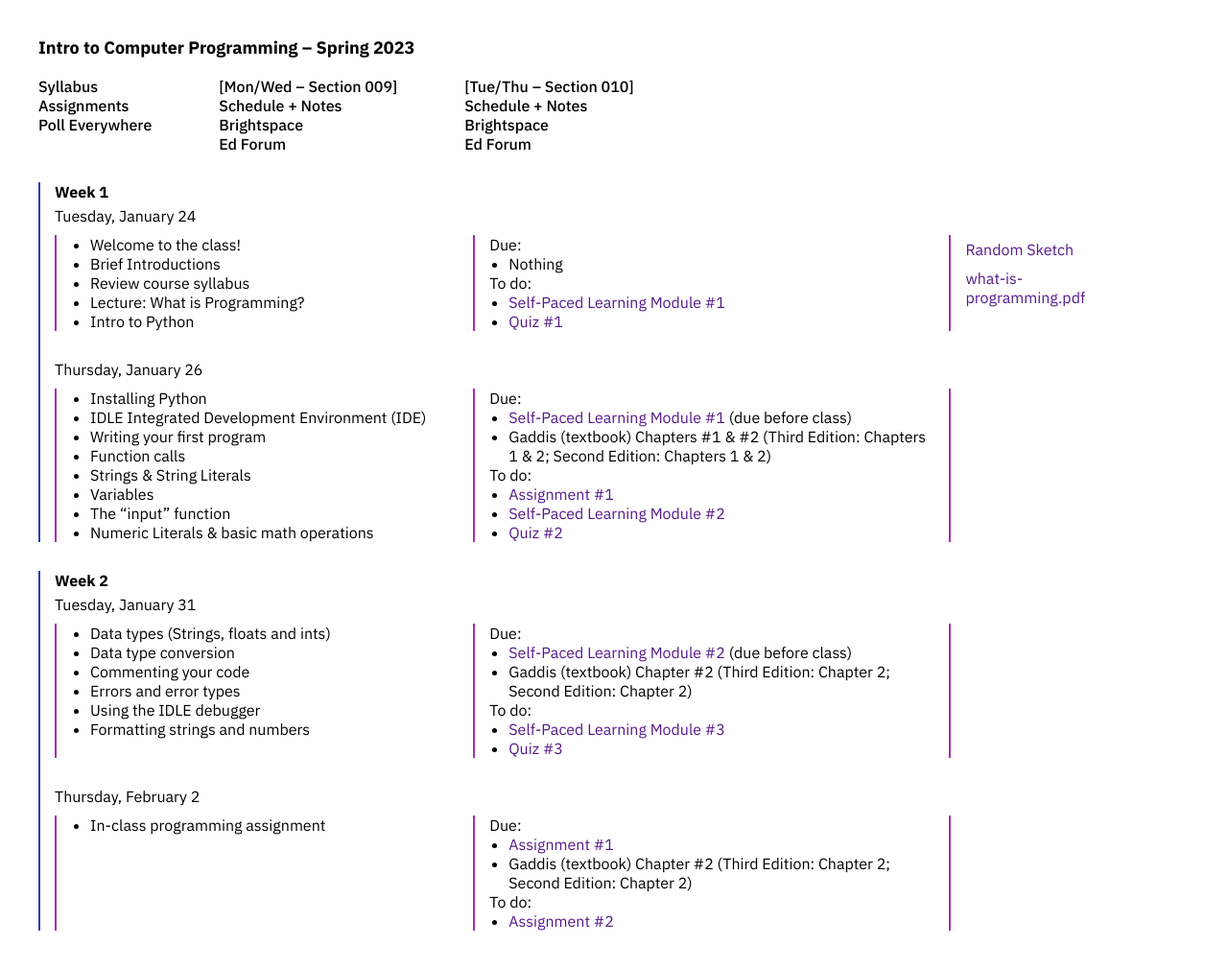
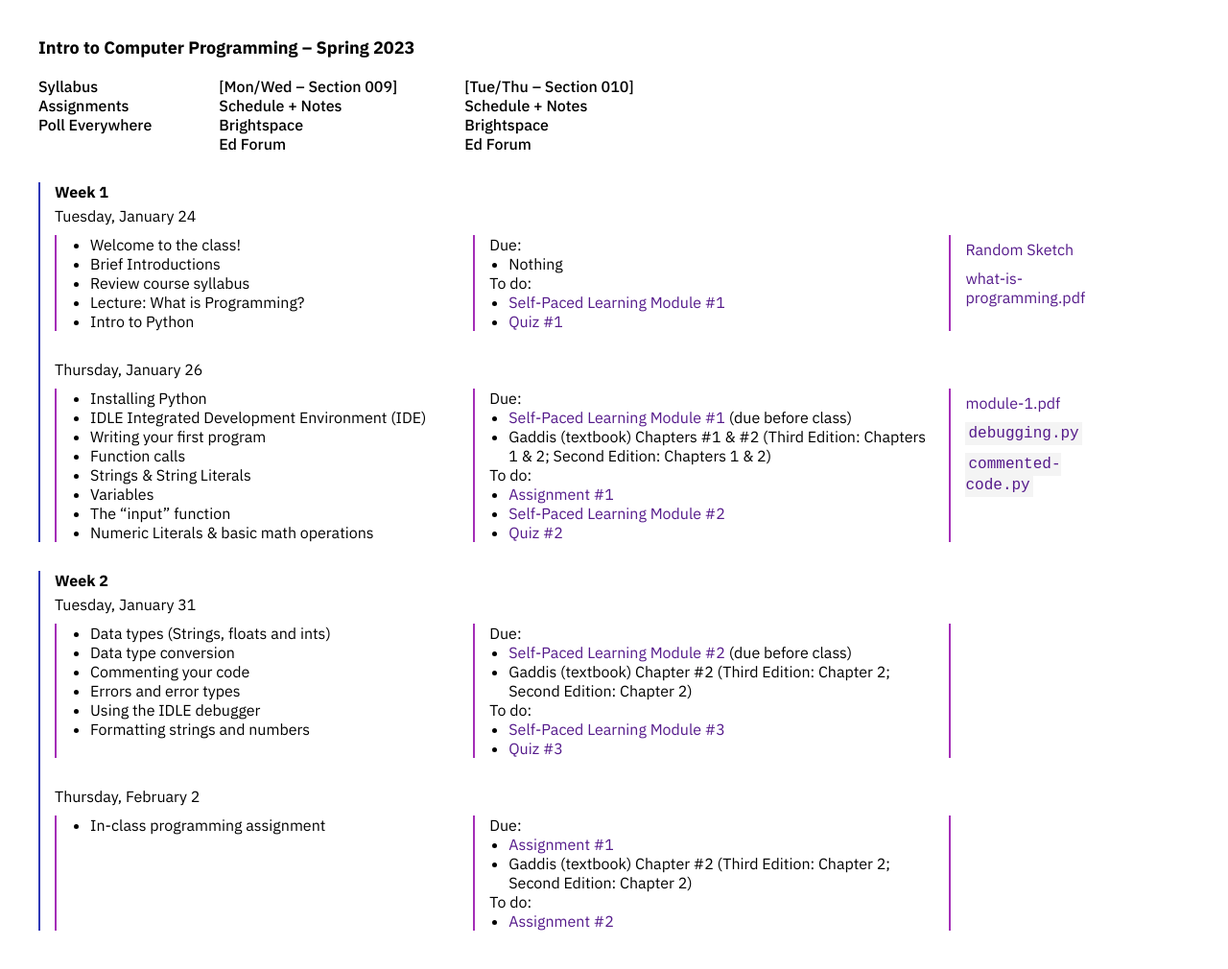
Before and after one commit to emilydidthis/CSCI-UA.0002-Spring23, a Jekyll site: the page built from schedule-TR.markdown, in a window 1280 px wide. Shown: the whole page at 96% size. Built offline with Jekyll 4.4.1, drawn with Linux system fonts in a browser that asks for light colours; some of the changed lines change nothing that is shown.

Commit message:
upload module 1 for TR class

```diff
--- a/schedule-TR.markdown
+++ b/schedule-TR.markdown
@@ -65,9 +65,9 @@ To do:
 <div class="week-column materials" markdown="1">
 
 ### Materials
-<!-- <a href="{{ site.url }}{{ site.baseurl }}/assets/slides/02_module-1.pdf" >module-1.pdf</a>
-<a href="{{ site.url }}{{ site.baseurl }}/code/02-debugging.py" ><code>debugging.py</code></a>
-<a href="{{ site.url }}{{ site.baseurl }}/code/02-commenting.py" ><code>commented-code.py</code></a> -->
+<a href="{{ site.url }}{{ site.baseurl }}/assets/slides-MW/module-01.pdf" >module-1.pdf</a>
+<a href="{{ site.url }}{{ site.baseurl }}/assets/code/02-debugging.py" ><code>debugging.py</code></a>
+<a href="{{ site.url }}{{ site.baseurl }}/assets/code/02-commenting.py" ><code>commented-code.py</code></a>
 
 </div>
 </div>
```
